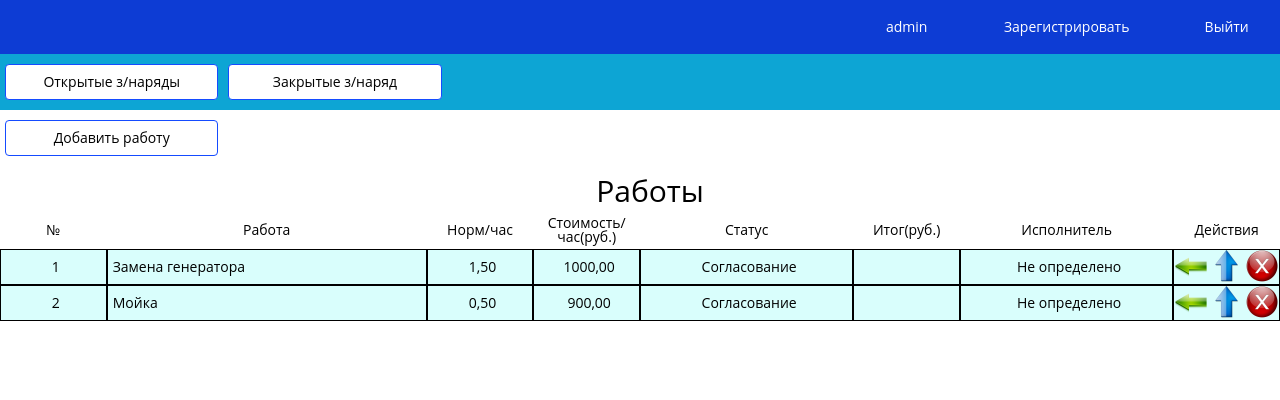
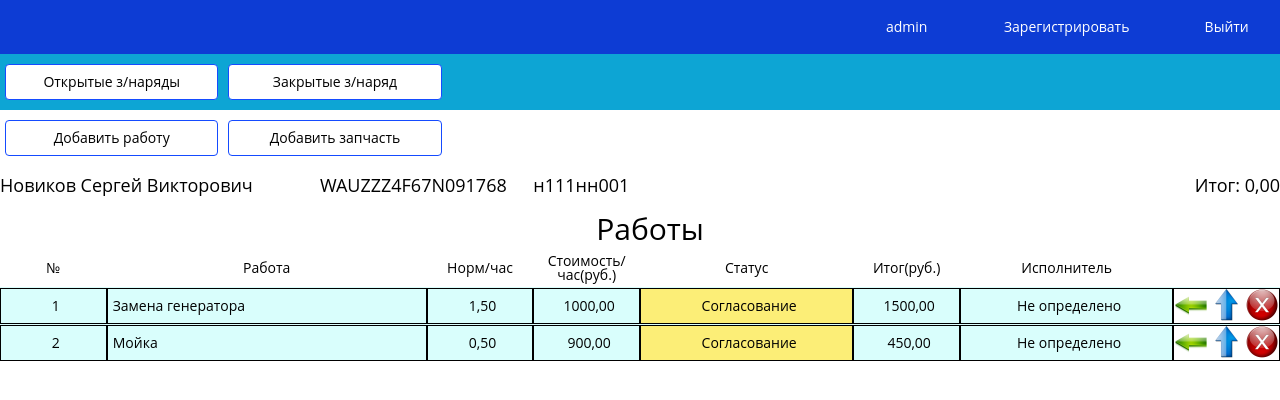
Before and after one commit to ArturKashin/Django-first-project, a Django app: page /worksorder/3/ in a window 1280 px wide. Shown: the top 400 px of the page. Run offline with Django 4.2, Linux system fonts and the light colour scheme; a user stored in the database is signed in; data comes from the database, SQL or seed files in the repository; both versions use the stored data as it was after the commit; some libraries are stand-ins or nearby versions.

Commit message:
Добавлен подсчет стоимости работ в моделе Order

```diff
--- a/Car_service_CRM/service/forms.py
+++ b/Car_service_CRM/service/forms.py
@@ -26,6 +26,7 @@ class WorksForm(ModelForm):
         model = WorksOrder
         fields = ['name', 'standard', 'price']
 
+
     # фильтр для добавления работ только в открытые наряды
     # def __init__(self, *args, **kwargs):
     #     super().__init__(*args, **kwargs)
--- a/Car_service_CRM/service/models.py
+++ b/Car_service_CRM/service/models.py
@@ -9,6 +9,7 @@ class Orders(models.Model):
     notes = models.TextField(null=True, blank=True, verbose_name='Комментарии')
     date_start = models.DateTimeField(auto_now_add=True, verbose_name='Дата открытия наряда')
     date_completed = models.DateTimeField(null=True, blank=True, verbose_name='Дата закрытия наряда')
+    final_price = models.DecimalField(max_digits=10, decimal_places=2, default=0, verbose_name='Общая стоимость наряда')
 
     def __str__(self):
         return f"{self.client} А/М - {self.registration_number}"
@@ -17,9 +18,9 @@ class Orders(models.Model):
 class WorksOrder(models.Model):
     name = models.CharField(max_length=50, verbose_name='Наименование работы')
     standard = models.DecimalField(max_digits=5, decimal_places=2, verbose_name='Норма времени н/ч')
-    price = models.DecimalField(max_digits=10, decimal_places=2, verbose_name='Стоимость н/ч')
+    price = models.DecimalField(max_digits=10, decimal_places=2, verbose_name='Стоимость ч/руб.')
     order_status = models.CharField(default='Согласование', max_length=20, verbose_name='Статус работы')
-    final_price = models.DecimalField(max_digits=10, decimal_places=2, default=0, verbose_name='Общая сумма')
+    final_price = models.DecimalField(max_digits=10, decimal_places=2, default=0, verbose_name='Общая стоимость работы')
     order = models.ForeignKey(Orders, on_delete=models.CASCADE, verbose_name='Выбор з/наряда')
     completed = models.CharField(max_length=30, default='Не определено', verbose_name='Исполнитель')
 
--- a/Car_service_CRM/service/static/css/style.css
+++ b/Car_service_CRM/service/static/css/style.css
@@ -73,7 +73,7 @@ li{
 
 }
 .spis_orders, .spis_works{
-	padding: 0px;
+	padding-top: 1px;
 	background: #01f3eb26;
 }
 .spis_orders li{
@@ -120,30 +120,30 @@ li{
     margin: 10px 0px 20px 0px;
 }
 
-#add_order, #add_work{
+#add_order, #add_work, #add_parts{
 	position: absolute;
     z-index: -1;
     opacity: 0;
     display: block;
 }
 
-.add_order{
+.add_order, .add_work, .add_parts{
 	margin: 10px;
 	border: 2px solid;
 	border-radius: 10px;
 }
-.add_order form{
+.add_order form, .add_work form{
 	justify-content: space-between;
 	margin: auto;
 }
-.add_order input{
-	margin: 5px 0px 10px 0px;
+.add_order input, .add_work input{
+	margin: 5px 0px 5px 0px;
 }
-.add_order button{
-	margin: 10px 0px 10px 0px;
+.add_order button, .add_work button{
+	margin: 10px 0px 5px 0px;
 }
-.add_order textarea{
-	margin: 5px 0px 10px 0px;
+.add_order textarea, .add_work textarea{
+	margin: 5px 0px 5px 0px;
 }
 
 .add__order_menu, .add__work_menu{
@@ -152,4 +152,17 @@ li{
 
 li.block_img{
 	padding: 0px 0px 0px 0px;
+	background: white;
 }
+
+.order_info{
+	margin: 10px 0px 10px 0px;
+}
+.order_info li{
+	display: inline-block;
+	font-size: 18px;
+}
+
+.edit_work{
+	display: none;
+}
--- a/Car_service_CRM/service/static/js/main.js
+++ b/Car_service_CRM/service/static/js/main.js
@@ -42,4 +42,11 @@ $(document).ready(function(){
 			$('.add_work').css({'display':'none'});
 		}
 	}
+
+
+
+	function edit__work_order(){
+		$('.edit_work').css({'display':''})
+	}
+
 });
--- a/Car_service_CRM/service/templates/service/worksorder.html
+++ b/Car_service_CRM/service/templates/service/worksorder.html
@@ -10,24 +10,49 @@
                 {% if user.is_authenticated %}
                 <li class="col-2 add_works"><label for="add_work">Добавить работу</label>
                     <input id="add_work" type="checkbox"></li>
+                <li class="col-2 add_parts"><label for="add_parts">Добавить запчасть</label>
+                    <input id="add_parts" type="checkbox"></li>
                 {% endif %}
             </ul>
         </div>
 
-        {{ error }}
+        <div class="row col-12 order_info">
 
-        <div class="container">
-        <div class="row">
+            <ul class="row col-12">
+                <li class="col-3">{{ order.client }}</li>
+                <li class="col-2">{{ order.vin_number }}</li>
+                <li class="col-2">{{ order.registration_number }}</li>
+                <li class="col-5" style="text-align:right">
+                    {% if order.final_price %}
+                    Итог: {{ order.final_price }}
+                    {% else %}
+                    Итог: 0,00
+                    {% endif %}
+                </li>
+
+            </ul>
+        </div>
+
             <div class="row col-6 add_work">
 
                 <form method="POST" class="row col-9">
                     {% csrf_token %}
-                    {{ form.as_table }}
+                    {{ form.as_p }}
                     <button class="col-6">Создать</button>
                     <button type="reset" class="col-4">Очистить</button>
                 </form>
 
             </div>
+
+            <div class="col-6 edit_work">
+                <form action="POST" class="row col-9">
+                    {% csrf_token %}
+                    {{ form.as_p }}
+                    <button class="col-6">Сохранить</button>
+                    <button type="reset" class="col-4">Очистить</button>
+                </form>
+            </div>
+
         </div>
 </div>
 
@@ -41,7 +66,6 @@
             <li class="col-2">Статус</li>
             <li class="col-1">Итог(руб.)</li>
             <li class="col-2">Исполнитель</li>
-            <li class="col-1">Действия</li>
         </ul>
 
         {% for work in works %}
@@ -50,13 +74,23 @@
             <li class="col-3" style="text-align: left;">{{ work.name }}</li>
             <li class="col-1">{{ work.standard }}</li>
             <li class="col-1">{{ work.price }}</li>
-            <li class="col-2">{{ work.order_status }}</li>
-            <li class="col-1">{{ work.f_price|floatformat:2 }}</li>
+            {% if work.order_status == 'В работе'%}
+                <li style="background:#7bf57b" class="col-2">{{ work.order_status }}</li>
+            {% else %}
+                <li style="background:#fcee77" class="col-2">{{ work.order_status }}</li>
+            {% endif %}
+
+            <li class="col-1">{{ work.final_price|floatformat:2 }}</li>
             <li class="col-2">{{ work.completed }}</li>
             <li class="col-1 block_img">
-                <a class="col-3" href=""><img src="{% static 'image/257.png' %}" alt="22"></a>
-                <a class="col-3" href=""><img src="{% static 'image/top.png' %}" alt="22"></a>
-                <a class="col-3" href=""><img src="{% static 'image/exit_close.png' %}" alt="22"></a>
+                {% if work.order_status == 'Согласование' %}
+                    <a class="col-3" href="{% url 'at-work' work.id %}"><img src="{% static 'image/257.png' %}" alt="22"></a>
+                {% else %}
+                    <a class="col-3" href="{% url 'at-work' work.id %}"><img src="{% static 'image/back.png' %}" alt="22"></a>
+                {% endif %}
+<!--                написать функцию в js для открытия окна работ, подключить-->
+                <a class="col-3" onclick="edit__work_order()" href=""><img src="{% static 'image/top.png' %}" alt="22"></a>
+                <a class="col-3" href="{% url 'delete-work' work.id %}"><img src="{% static 'image/exit_close.png' %}" alt="22"></a>
             </li>
         </ul>
         <div class="col-1">
--- a/Car_service_CRM/service/urls.py
+++ b/Car_service_CRM/service/urls.py
@@ -9,6 +9,9 @@ urlpatterns = [
     path('', views.loginuser, name='loginuser'),
     path('logout/', views.logoutuser, name="logoutuser"),
     path('closed-orders/', views.closer_orders, name="closed_orders"),
+    path('worksorder/delete-work/<str:pk>', views.delete_work, name="delete-work"),
+    path('worksorder/at-work/<str:pk>', views.at_work, name='at-work'),
+    path('worksorder/edit-work/<str:pk>', views.edit_work, name='edit-work')
 ]
 
 if settings.DEBUG:
--- a/Car_service_CRM/service/views.py
+++ b/Car_service_CRM/service/views.py
@@ -9,6 +9,7 @@ from django.contrib.auth import login, logout, authenticate
 from django.contrib.auth.decorators import login_required
 from .forms import OrdersForm, WorksForm
 from .models import Orders, WorksOrder
+from django.db.models import Sum
 
 
 # Главная страница с нарядами
@@ -37,14 +38,13 @@ def closer_orders(request):
     return render(request, 'service/closed-orders.html', context)
 
 
-# работы под наряд
+# добавление работ под наряд
 @login_required
 def worksorder(request, pk):
     order = get_object_or_404(Orders, id=pk)
     works = WorksOrder.objects.filter(order=order)
     context = {'works': works, 'order': order, 'form': WorksForm()}
     if request.method == "GET":
-        context = {'works': works, 'order': order, 'form': WorksForm()}
         return render(request, 'service/worksorder.html', context)
     else:
         try:
@@ -53,9 +53,9 @@ def worksorder(request, pk):
             new_form.final_price = new_form.standard * new_form.price
             new_form.order = order
             new_form.save()
-            return render(request, 'service/worksorder.html', context)
+            # return render(request, 'service/worksorder.html', context)
+            return redirect(request.META.get('HTTP_REFERER'))
         except ValueError:
-            context = {'works': works, 'order': order, 'form': WorksForm()}
             return render(request, 'service/worksorder.html', context)
 
 
@@ -79,3 +79,41 @@ def logoutuser(request):
     if request.method == "POST":
         logout(request)
         return redirect('loginuser')
+
+
+# удаление работ из наряда
+def delete_work(request, pk):
+    if request.method == "GET":
+        work = get_object_or_404(WorksOrder, id=pk)
+        work.delete()
+        # возврат обратно на страницу
+        return redirect(request.META.get('HTTP_REFERER'))
+
+
+# изменение статуса работы
+def at_work(request, pk):
+    # наряд к которому привязана работа
+    work = WorksOrder.objects.get(id=pk).order
+    if request.method == "GET":
+        if WorksOrder.objects.filter(id=pk, order_status="Согласование"):
+            WorksOrder.objects.filter(id=pk).update(order_status="В работе")
+            # сумма стоимости работ под наряд
+            order_sum = WorksOrder.objects.filter(order=work, order_status='В работе').aggregate(Sum("final_price"))
+            work.final_price = order_sum['final_price__sum']
+            work.save()
+        else:
+            WorksOrder.objects.filter(id=pk).update(order_status="Согласование")
+            # сумма стоимости работ под наряд
+            order_sum = WorksOrder.objects.filter(order=work, order_status='В работе').aggregate(Sum("final_price"))
+            work.final_price = order_sum['final_price__sum']
+            work.save()
+        return redirect(request.META.get('HTTP_REFERER'))
+
+
+# редактирование работы
+def edit_work(request, pk):
+    pass
+#     works = WorksOrder.objects.filter(id=pk)
+#     context = {'works': works, 'form': WorksForm()}
+#     if request.method == "GET":
+#         return render(request, 'service/worksorder.html', context)
```
Also changed, not shown: Car_service_CRM/db.sqlite3, Car_service_CRM/service/migrations/0005_orders_final_price_alter_worksorder_final_price.py (added), Car_service_CRM/service/static/image/back.png (added).
